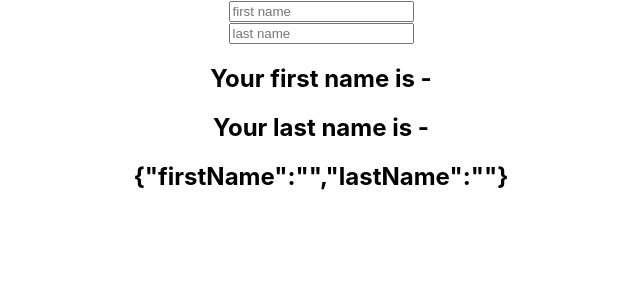
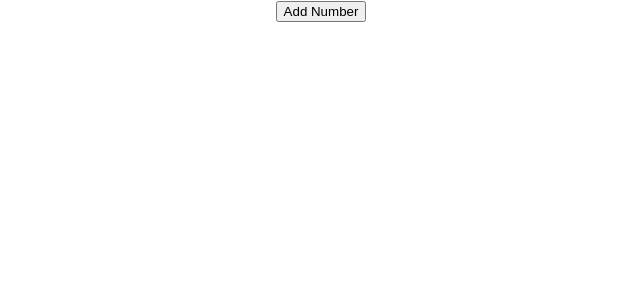
Before and after one commit to suman-saurabh-das/react-tutorial-javascript, a React (Create React App) app: page / in a window 1280 px wide. Shown: the top 300 px of the page, without its empty margins (319-959 px from the left). Built offline with nearby package versions, Linux system fonts and the light colour scheme.

Commit message:
Tutorial 48 (useState with Array) - Completed

```diff
--- a/src/App.js
+++ b/src/App.js
@@ -50,7 +50,8 @@
 // import ClassCounter from './components/section5/ClassCounter';
 // import HookCounter from './components/section5/HookCounter';
 // import HookCounter2 from './components/section5/HookCounter2';
-import HookCounter3 from './components/section5/HookCounter3';
+// import HookCounter3 from './components/section5/HookCounter3';
+import HookCounter4 from './components/section5/HookCounter4';
 
 function App() {
   return (
@@ -165,7 +166,9 @@
 
       {/* <HookCounter2 /> */}
 
-      <HookCounter3 />
+      {/* <HookCounter3 /> */}
+
+      <HookCounter4 />
     </div>
   );
 }
--- /dev/null
+++ b/src/components/section5/HookCounter4.js
@@ -0,0 +1,45 @@
+import React from 'react'
+import { useState } from 'react'
+
+/*
+    To make use of useState hook, with arrays and objects
+    First make a copy of the existing array/object with spread (...) operator
+    Append a new item and pass it as an argument to the setState() method
+
+    Summary -
+
+    The useState hook lets you add state to functional components.
+    In classes, the state is always an object.
+    With useState hook, the state doesn't have to be an object
+        (it can be a number, a string, a boolean, an object or an array).
+    The useState hook returns an array with 2 elements.
+    The first element is the current value of the state and the second element is a state setter function.
+    If new state value depends on the previous state value, then you can pass a function to the setter function.
+    When dealing with arrays/objects always make sure to spread your state variable and then call the setter function.
+*/
+
+function HookCounter4() {
+    const [items, setItems] = useState([])
+
+    const addRandomNumber = () => {
+        setItems([...items, {
+            id: items.length,
+            value: Math.floor(Math.random() * 10) + 1
+        }])
+    }
+
+    return (
+        <div>
+            <button onClick={addRandomNumber}>Add Number</button>
+            <ul>
+                {
+                    items.map((item) => {
+                        return <li key={item.id}>{item.value}</li>
+                    })
+                }
+            </ul>
+        </div>
+    )
+}
+
+export default HookCounter4
```
